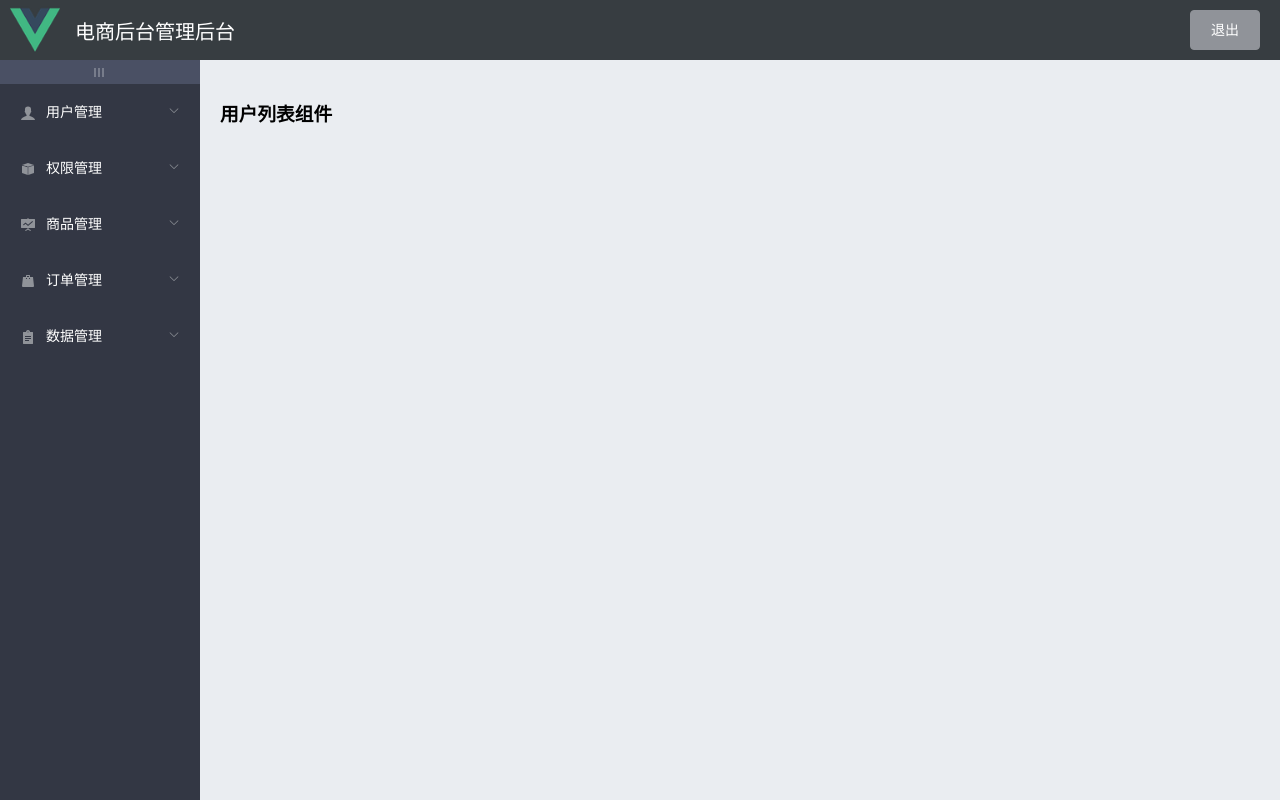
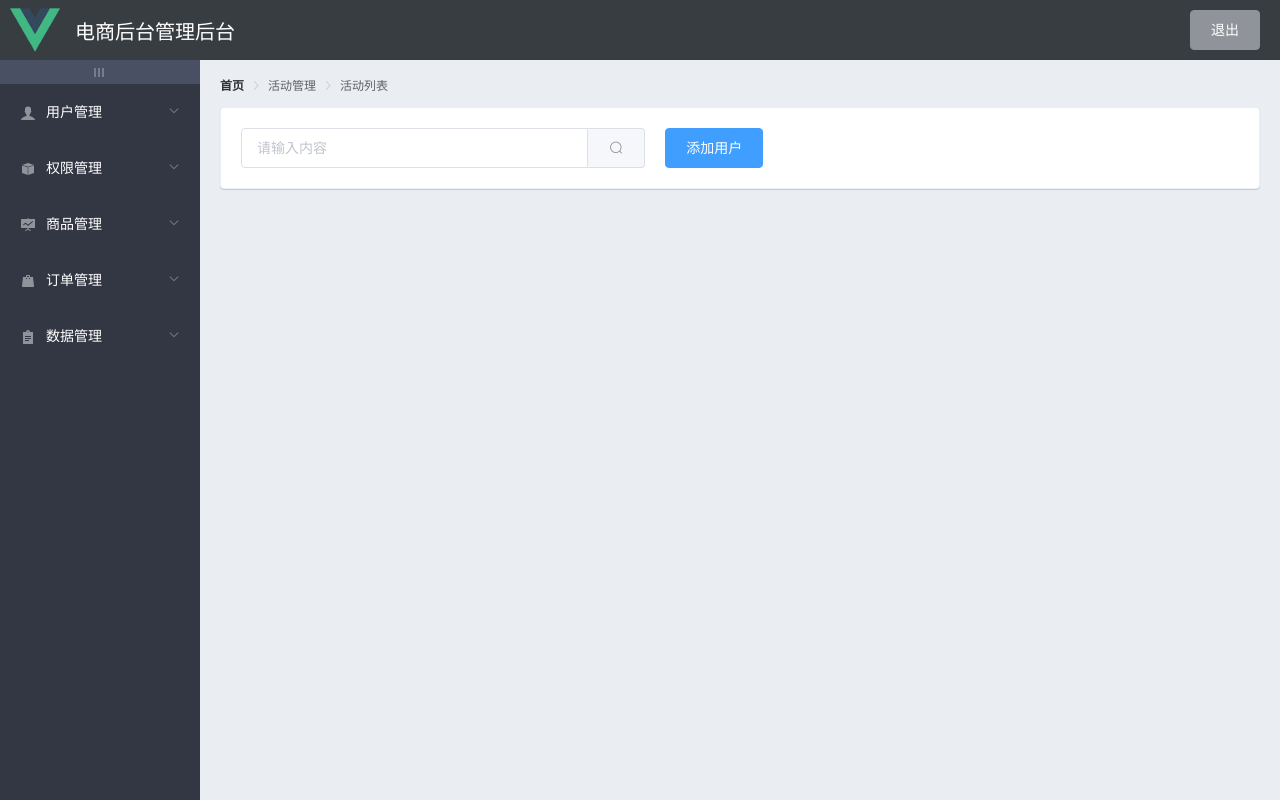
Before and after one commit to wanggw911/vue_shop, a Vue app: page /#/users in a window 1280 px wide. Built offline with nearby package versions, Linux system fonts and the light colour scheme.

Commit message:
用户列表界面面包屑导航以及搜索栏布局添加

```diff
--- a/src/assets/css/global.css
+++ b/src/assets/css/global.css
@@ -3,3 +3,15 @@ html, body, #app{
     margin: 0;
     padding: 0;
 }
+
+/* 面包屑样式设置 */
+.el-breadcrumb{
+    margin-bottom: 15px;
+    font-size: 12px;
+}
+
+/* 卡片组件样式设置 */
+.el-card{
+    /* !important 表示强制覆盖原来的样式设置 */
+    box-shadow: 0 1px 1px rgb(0, 0, 0, 0.15) !important;
+}
--- a/src/components/user/Users.vue
+++ b/src/components/user/Users.vue
@@ -1,6 +1,28 @@
 <template>
     <div>
-        <h3>用户列表组件</h3>
+        <!-- 面包屑 导航区 -->
+        <el-breadcrumb separator-class="el-icon-arrow-right">
+            <el-breadcrumb-item :to="{ path: '/home' }">首页</el-breadcrumb-item>
+            <el-breadcrumb-item>活动管理</el-breadcrumb-item>
+            <el-breadcrumb-item>活动列表</el-breadcrumb-item>
+        </el-breadcrumb>
+
+        <!-- 卡片视图 -->
+        <el-card class="box-card">
+            <!-- 搜索与添加按钮区域 -->
+            <el-row gutter="20">
+                <!-- gutter 设置每个格子之间的间距 -->
+                <!-- 使用列布局，来避免整个输入框占满一行 -->
+                <el-col :span="10">
+                    <el-input placeholder="请输入内容" v-model="input3" class="input-with-select">
+                        <el-button slot="append" icon="el-icon-search"></el-button>
+                    </el-input>
+                </el-col>
+                <el-col :span="4">
+                    <el-button type="primary">添加用户</el-button>
+                </el-col>
+            </el-row>
+        </el-card>
     </div>
 </template>
 
--- a/src/plugins/element.js
+++ b/src/plugins/element.js
@@ -1,5 +1,11 @@
 import Vue from 'vue'
-import { Button, Form, FormItem, Input, Message, Container, Header, Aside, Main, Menu, Submenu, MenuItem } from 'element-ui'
+import {
+    Button, Form, FormItem, Input, Message, Container, Header, Aside,
+    Main, Menu, Submenu, MenuItem,
+    Breadcrumb, BreadcrumbItem,
+    Card,
+    Row, Col
+} from 'element-ui'
 
 // 注册成全局可以用的组件
 Vue.use(Button)
@@ -15,4 +21,12 @@ Vue.use(Menu)
 Vue.use(Submenu)
 Vue.use(MenuItem)
 
+Vue.use(Breadcrumb)
+Vue.use(BreadcrumbItem)
+
+Vue.use(Card)
+
+Vue.use(Row)
+Vue.use(Col)
+
 Vue.prototype.$message = Message
```
